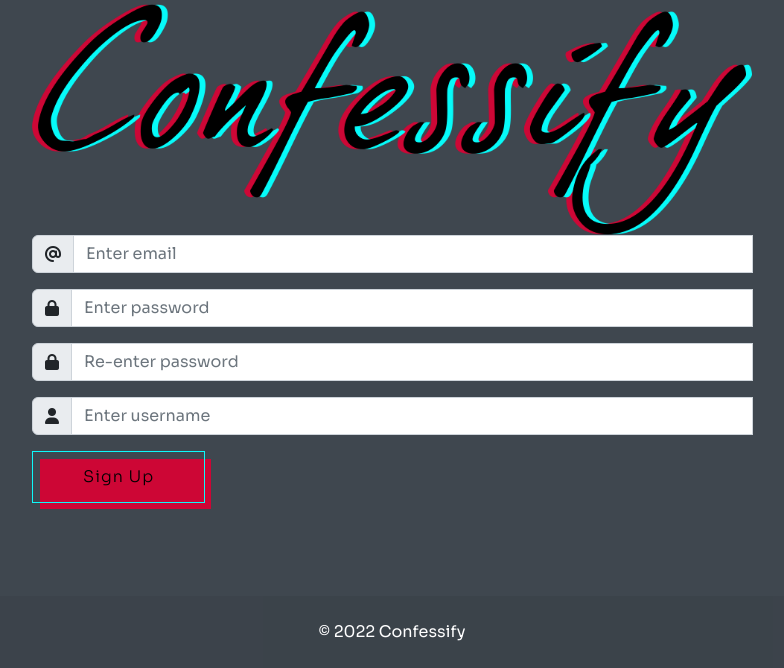
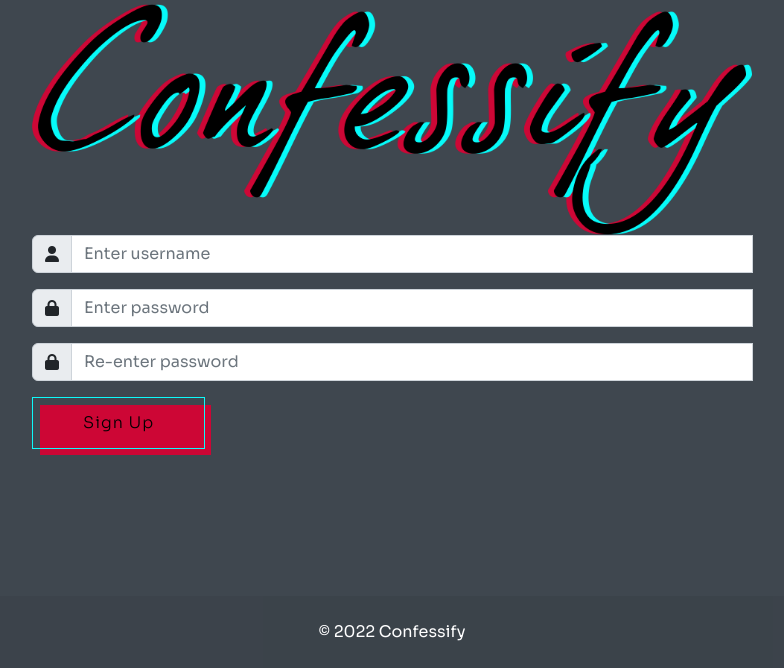
Before and after one commit to jdj0/milestone3-confessify, a Flask app: page /register in a window 1280 px wide. Shown: the part 132-800 px from the top of the page, without its empty margins (248-1032 px from the left). Run offline with Flask 2, Linux system fonts and the light colour scheme; some libraries are stand-ins or nearby versions.

Commit message:
Alter User table schema by removing email column

```diff
--- a/confessify/models.py
+++ b/confessify/models.py
@@ -4,7 +4,6 @@ from confessify import db
 class User(db.Model):
     # schema for user account
     id = db.Column(db.Integer, primary_key=True)
-    email = db.Column(db.String(75), unique=True, nullable=False)
     password = db.Column(db.String(25), nullable=False)
     username = db.Column(db.String(25), unique=True, nullable=False)
     posts = db.relationship("Post", backref="user", cascade="all, delete", lazy=True)
--- a/confessify/templates/register.html
+++ b/confessify/templates/register.html
@@ -5,12 +5,12 @@
     <img src="static/images/title.png" class="card-img-top" alt="...">
     <div class="card-body">
         <form action="POST" action="{{ url_for('register') }}">
-            <!-- email -->
+            <!-- username -->
             <div class="input-group mb-3">
-                <span class="input-group-text" id="basic-addon1"><i class="fa-solid fa-at"></i></span>
-                <input type="email" id="email" name="email" class="form-control" placeholder="Enter email"
-                    aria-label="email" aria-describedby="basic-addon1">
-                <label for="email"></label>
+                <span class="input-group-text" id="basic-addon1"><i class="fa-solid fa-user"></i></span>
+                <input type="text" id="username" name="username" class="form-control" placeholder="Enter username"
+                    aria-label="username" aria-describedby="basic-addon1">
+                <label for="username"></label>
             </div>
             <!-- password 1 -->
             <div class="input-group mb-3">
@@ -26,13 +26,6 @@
                     placeholder="Re-enter password" aria-label="password 2" aria-describedby="basic-addon1">
                 <label for="password2"></label>
             </div>
-            <!-- username -->
-            <div class="input-group mb-3">
-                <span class="input-group-text" id="basic-addon1"><i class="fa-solid fa-user"></i></span>
-                <input type="text" id="username" name="username" class="form-control" placeholder="Enter username"
-                    aria-label="username" aria-describedby="basic-addon1">
-                <label for="username"></label>
-            </div>
             <!-- register button -->
             <button class="button-52" role="button">Sign Up</button>
 
```
